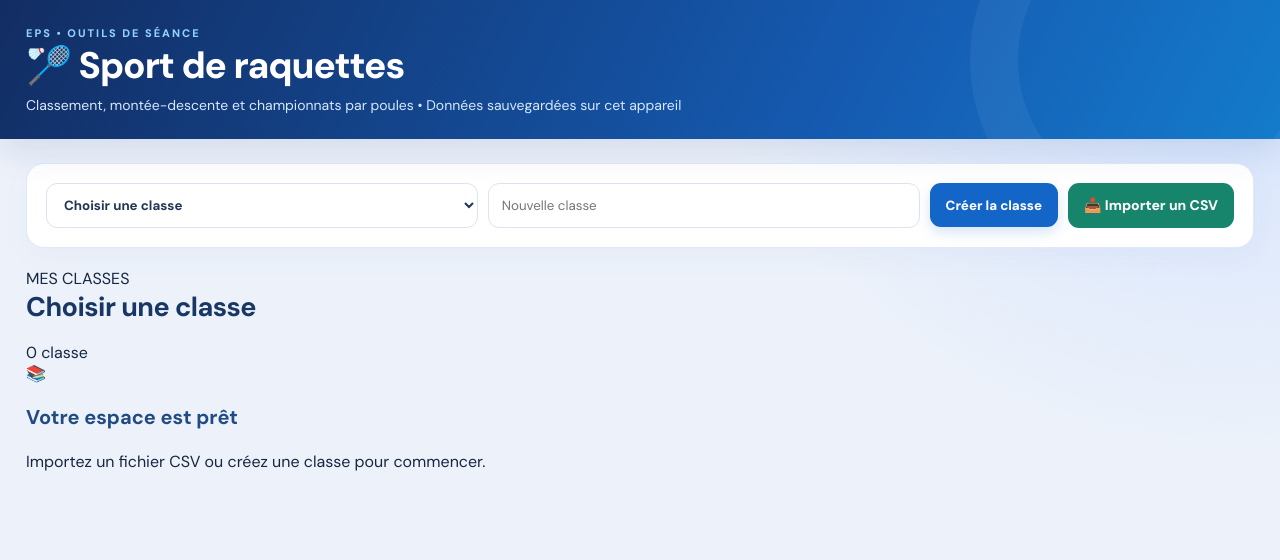
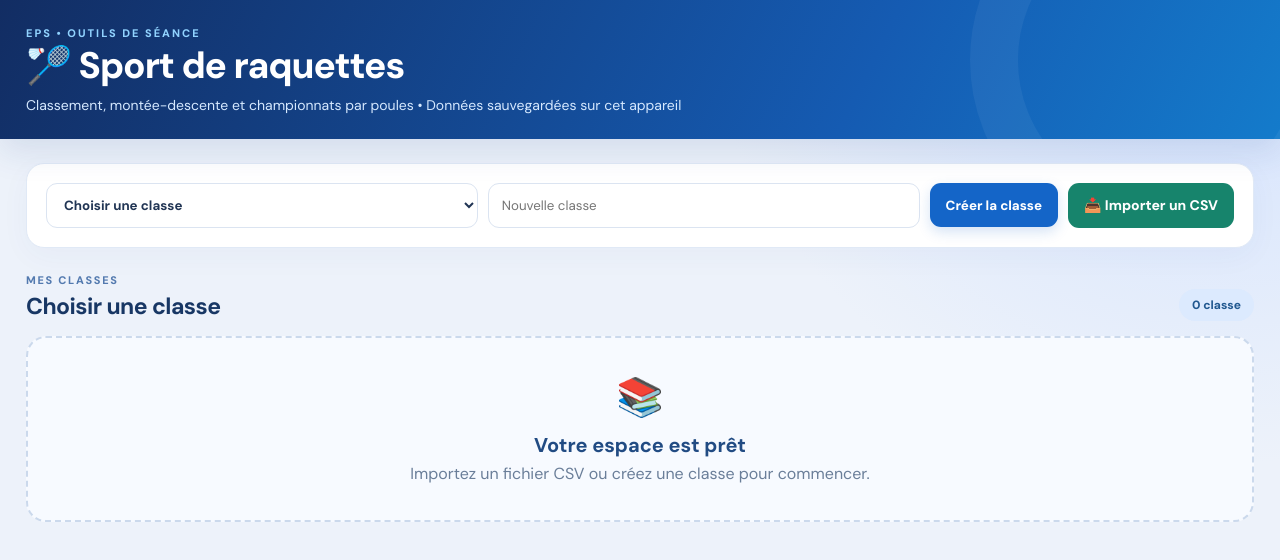
Before and after one commit to EPS-BARLETTA/Sports-de-raquettes-par-sexe, a React (Vite) app: page / in a window 1280 px wide. Shown: the top 560 px of the page. Built offline with nearby package versions, Linux system fonts and the light colour scheme.

Commit message:
Soigner visuellement la gestion des classes sur iPad

```diff
--- a/src/app.css
+++ b/src/app.css
@@ -17,3 +17,24 @@
 @media(max-width:680px){#root>main.raquettes-app{padding:0 12px 50px!important}.raquettes-app>.app-heading{margin:0 -12px 17px;padding:24px 17px}.raquettes-app .module-nav{gap:3px!important}.module-nav>button{font-size:11px!important;padding:8px 3px!important}.raquettes-app .class-toolbar{padding:12px!important}.raquettes-app .content-panel{padding:16px}.raquettes-app .stats-strip{gap:6px}.stats-strip>div{padding:11px}.stats-strip strong{font-size:20px}.raquettes-app .pool-section article{padding:12px!important}.pool-section article>div{gap:4px!important;padding:8px 4px!important}.pool-section article>div span{min-width:auto!important;max-width:28%;word-wrap:break-word;font-size:12px}.pool-section article>div input{width:51px!important;padding:5px!important}.raquettes-app h2{font-size:21px}}
 
 .raquettes-app .csv-import{display:inline-flex;align-items:center;justify-content:center;cursor:pointer;min-height:45px;padding:11px 16px;border-radius:11px;color:#fff;font-size:14px;font-weight:800;background:#17846c;white-space:nowrap}.raquettes-app .csv-import:hover{background:#106953}.raquettes-app .csv-import input{display:none}
+
+/* Accueil des classes */
+.raquettes-app .class-overview{margin-bottom:22px}
+.raquettes-app .section-heading{display:flex;align-items:flex-end;justify-content:space-between;gap:12px;margin:0 0 15px}
+.raquettes-app .section-heading h2{margin:2px 0 0;font-size:23px}
+.raquettes-app .section-kicker{font-size:11px;letter-spacing:1.7px;font-weight:800;color:#537aaf}
+.raquettes-app .class-total{background:#dceafe;border-radius:30px;padding:8px 13px;color:#225990;font-size:12px;font-weight:800}
+.raquettes-app .class-card-grid{display:grid;grid-template-columns:repeat(auto-fill,minmax(225px,1fr));gap:14px}
+.raquettes-app .class-card{background:#fff;border:2px solid #dfe7f4;border-radius:20px;overflow:hidden;box-shadow:0 8px 25px #1d48740b}
+.raquettes-app .class-card.is-active{border-color:#2878d4;box-shadow:0 9px 22px #2266b324}
+.raquettes-app .class-card-main{display:flex;flex-direction:column;align-items:flex-start;text-align:left;width:100%;background:transparent!important;box-shadow:none!important;border-radius:0!important;padding:20px!important;min-height:198px}
+.raquettes-app .class-icon{font-size:27px;background:#eef5ff;border-radius:12px;padding:8px;margin-bottom:12px}
+.raquettes-app .class-card-title{font-size:23px;font-weight:800;color:#173b6b;margin-bottom:5px}
+.raquettes-app .class-card-count{color:#6b7e95;font-size:13px;margin-bottom:13px}
+.raquettes-app .class-card-breakdown{display:flex;flex-wrap:wrap;gap:7px;font-size:12px;font-weight:800}
+.raquettes-app .class-card-breakdown span{padding:6px 9px;background:#eff4fa;border-radius:8px;color:#506b91}
+.raquettes-app .class-card-link{margin-top:15px;color:#1764bb;font-weight:800;font-size:12px}
+.raquettes-app .class-delete{display:block;width:100%;background:#fff5f5!important;color:#9b3f4d!important;border-top:1px solid #f1dce0!important;border-radius:0!important;font-size:12px!important}
+.raquettes-app .class-delete:hover{background:#ffe2e4!important}
+.raquettes-app .empty-classes{padding:34px 18px;text-align:center;border-radius:20px;border:2px dashed #cbd9ec;background:#f7faff}
+.raquettes-app .empty-classes>span{font-size:38px}.raquettes-app .empty-classes h3{margin:10px 0 4px}.raquettes-app .empty-classes p{color:#6a7e99;margin:0}
```
